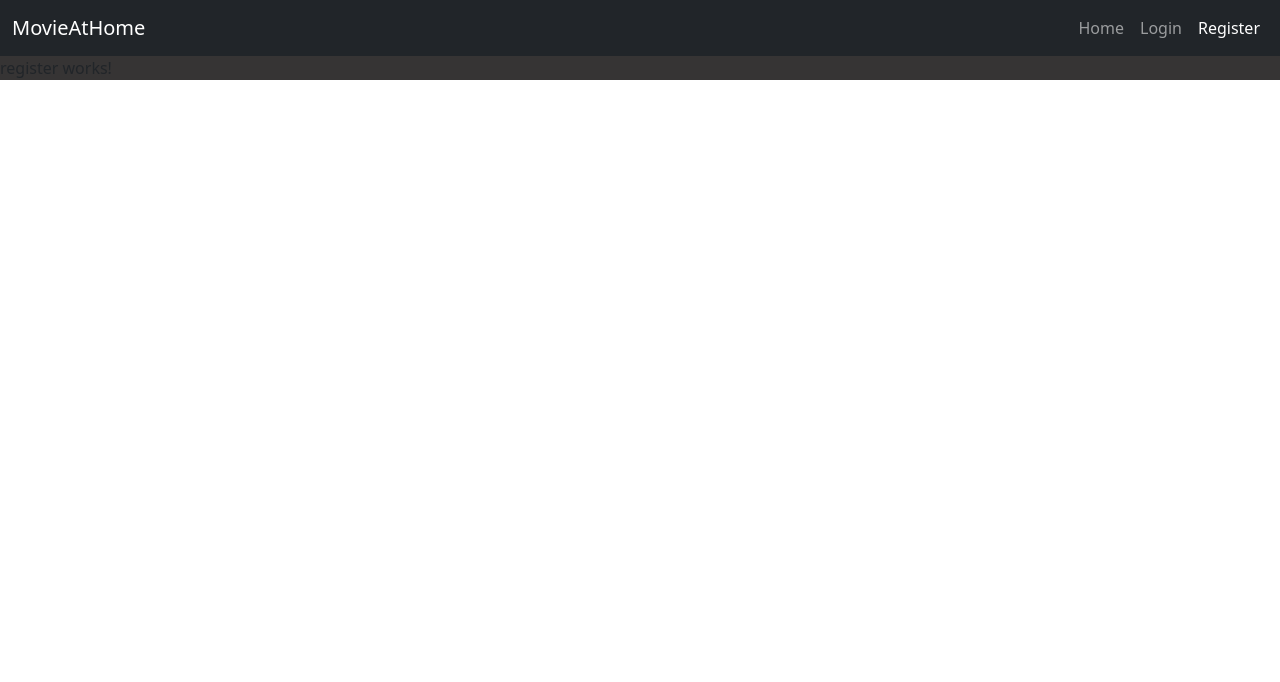
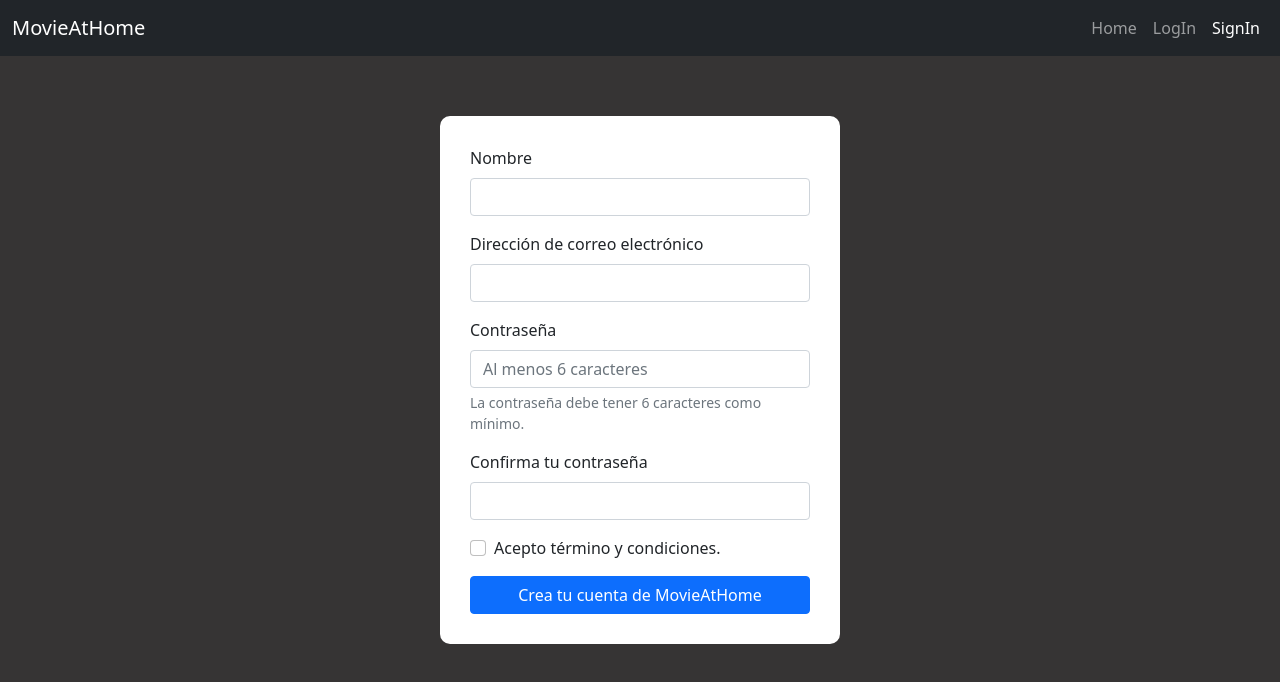
Before and after one commit to carloscastillo369/segundo-entregable, an Angular app: page /register in a window 1280 px wide. Shown: the top 682 px of the page. Built offline with nearby package versions, Linux system fonts and the light colour scheme.

Commit message:
desarrollo del register

```diff
--- a/src/app/core/login/login.component.html
+++ b/src/app/core/login/login.component.html
@@ -12,10 +12,10 @@
             <input type="checkbox" class="form-check-input" id="exampleCheck1">
             <label class="form-check-label" for="exampleCheck1">Recuérdame.</label>
           </div>
-        <button type="submit" class="btn btn-primary btn-acces">Iniciar Sesión</button>
+        <button type="submit" class="btn btn-primary">Iniciar Sesión</button>
         <div class="register-container">
             <p>¿Eres nuevo en MovieAthome?</p>
-            <button class="btn btn-secondary btn-register">Crea tu cuenta de MovieAtHome</button>
+            <button [routerLink]="['/register']" class="btn btn-secondary">Crea tu cuenta de MovieAtHome</button>
         </div>
     </form>
 </div>
--- a/src/app/core/register/register.component.css
+++ b/src/app/core/register/register.component.css
@@ -0,0 +1,16 @@
+.register-container {
+    max-width: 400px;
+    margin: 0px auto;
+    padding-top: 60px;
+    height: calc(100vh - 56px);
+}
+
+.register-form {
+    background-color: #fff;
+    padding: 30px;
+    border-radius: 10px;
+}
+
+.btn {
+    width: 100%;
+}
--- a/src/app/core/register/register.component.html
+++ b/src/app/core/register/register.component.html
@@ -1 +1,26 @@
-<p>register works!</p>
+<div class="register-container">
+    <form class="register-form">
+        <div class="mb-3">
+            <label for="exampleInputName" class="form-label">Nombre</label>
+            <input type="text" class="form-control" id="exampleInputName">
+          </div>
+        <div class="mb-3">
+          <label for="exampleInputEmail1" class="form-label">Dirección de correo electrónico</label>
+          <input type="email" class="form-control" id="exampleInputEmail1">
+        </div>
+        <div class="mb-3">
+          <label for="exampleInputPassword1" class="form-label">Contraseña</label>
+          <input type="password" class="form-control" id="exampleInputPassword1" placeholder="Al menos 6 caracteres">
+          <div id="passwordHelp" class="form-text">La contraseña debe tener 6 caracteres como mínimo.</div>
+        </div>
+        <div class="mb-3">
+            <label for="exampleInputPassword2" class="form-label">Confirma tu contraseña</label>
+            <input type="password" class="form-control" id="exampleInputPassword2">
+        </div>
+        <div class="mb-3 form-check">
+            <input type="checkbox" class="form-check-input" id="exampleCheck1">
+            <label class="form-check-label" for="exampleCheck1">Acepto término y condiciones.</label>
+        </div>
+        <button type="submit" class="btn btn-primary">Crea tu cuenta de MovieAtHome</button>
+    </form>
+</div>
--- a/src/app/shared/navbar/navbar.component.html
+++ b/src/app/shared/navbar/navbar.component.html
@@ -10,10 +10,10 @@
             <a class="nav-link" [routerLink]="['/']" routerLinkActive="active" [routerLinkActiveOptions]="{exact:true}" aria-current="page">Home</a>
           </li>
           <li class="nav-item">
-            <a class="nav-link" [routerLink]="['/login']" routerLinkActive="active">Login</a>
+            <a class="nav-link" [routerLink]="['/login']" routerLinkActive="active">LogIn</a>
           </li>
           <li class="nav-item">
-            <a class="nav-link" [routerLink]="['/register']" routerLinkActive="active">Register</a>
+            <a class="nav-link" [routerLink]="['/register']" routerLinkActive="active">SignIn</a>
           </li>
         </ul>
       </div>
```
Also changed, not shown: src/app/core/home/home.component.html (line endings or trailing spaces).
